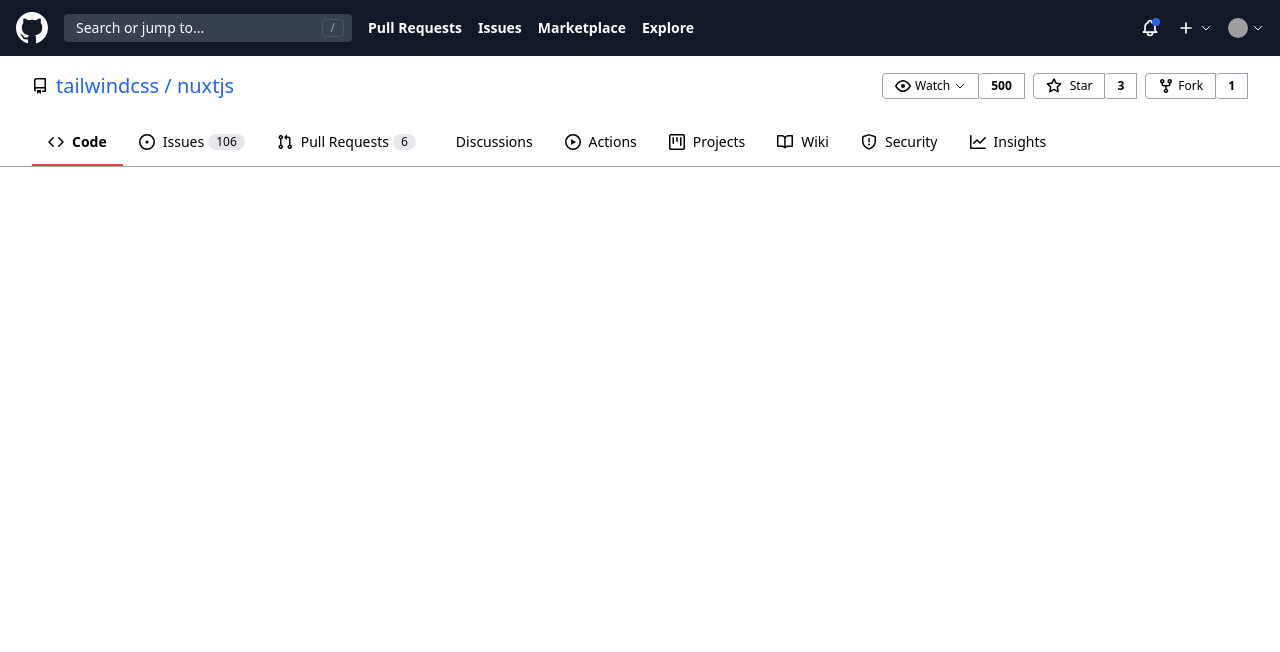
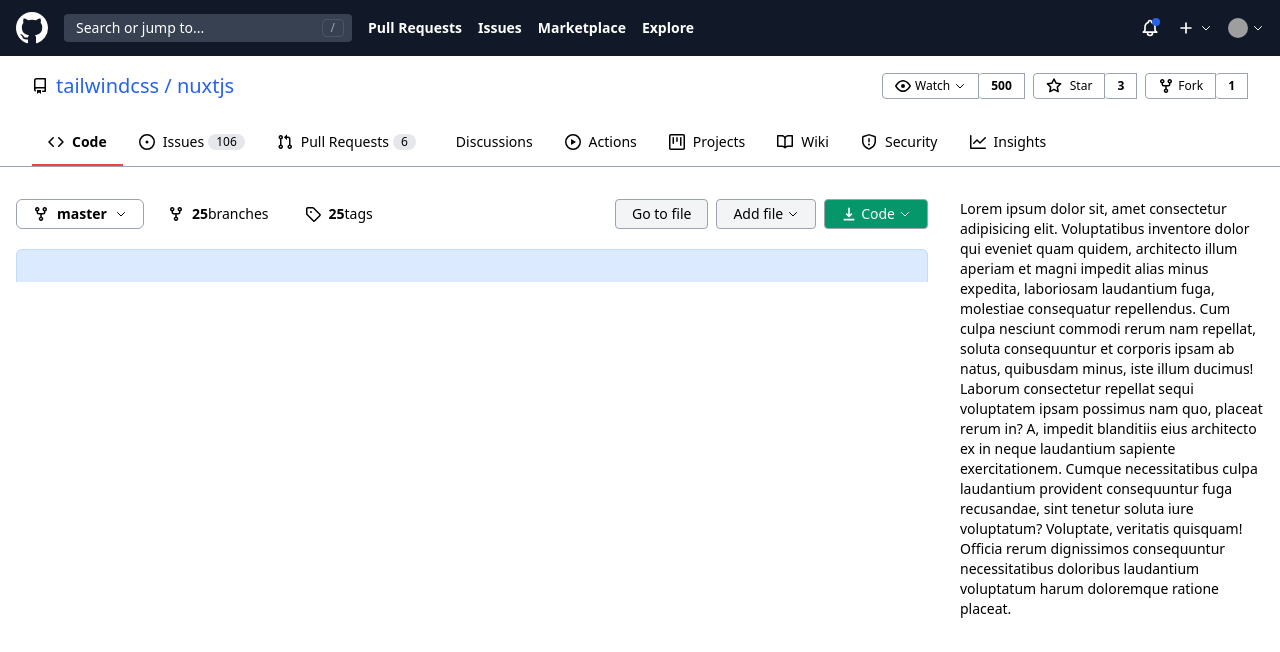
Before and after one commit to Rayan84/github-clone-tailwind, a Nuxt app: page /github in a window 1280 px wide. Shown: the top 652 px of the page. Built offline with nearby package versions, Linux system fonts and the light colour scheme; grey boxes are pictures that could not be loaded.

Commit message:
Add commits container

```diff
--- a/pages/github.vue
+++ b/pages/github.vue
@@ -116,7 +116,7 @@
             <span class="ml-2">Actions</span>
           </a>
         </li>
-                <li>
+        <li>
           <a href="#" class="flex items-center border-b-2 border-transparent hover:border-gray-400 transition ease-in-out duration-150 px-4 pb-3">
             <svg class="octicon octicon-project UnderlineNav-octicon d-none d-sm-inline" viewBox="0 0 16 16" version="1.1" width="16" height="16" aria-hidden="true"><path fill-rule="evenodd" d="M1.75 0A1.75 1.75 0 000 1.75v12.5C0 15.216.784 16 1.75 16h12.5A1.75 1.75 0 0016 14.25V1.75A1.75 1.75 0 0014.25 0H1.75zM1.5 1.75a.25.25 0 01.25-.25h12.5a.25.25 0 01.25.25v12.5a.25.25 0 01-.25.25H1.75a.25.25 0 01-.25-.25V1.75zM11.75 3a.75.75 0 00-.75.75v7.5a.75.75 0 001.5 0v-7.5a.75.75 0 00-.75-.75zm-8.25.75a.75.75 0 011.5 0v5.5a.75.75 0 01-1.5 0v-5.5zM8 3a.75.75 0 00-.75.75v3.5a.75.75 0 001.5 0v-3.5A.75.75 0 008 3z"></path></svg>
             <span class="ml-2">Projects</span>
@@ -141,6 +141,57 @@
           </a>
         </li>
       </li>
-    </ul>
+    </ul> <!-- end of repo navbar -->
+    <div class="container mx-auto my-8 px-4 flex">
+      <div class="file-explorer-container w-3/4 mr-8">
+        <div class="branch-navigation flex items-center justify-between">
+          <div class="flex items-center space-x-3">
+            <button class="border border-gray-400 rounded-md px-4 py-1 hover:bg-gray-200 flex items-center space-x-2">
+              <svg aria-hidden="true" viewBox="0 0 16 16" version="1.1" data-view-component="true" height="16" width="16" class="octicon octicon-repo-forked"><path fill-rule="evenodd" d="M5 3.25a.75.75 0 11-1.5 0 .75.75 0 011.5 0zm0 2.122a2.25 2.25 0 10-1.5 0v.878A2.25 2.25 0 005.75 8.5h1.5v2.128a2.251 2.251 0 101.5 0V8.5h1.5a2.25 2.25 0 002.25-2.25v-.878a2.25 2.25 0 10-1.5 0v.878a.75.75 0 01-.75.75h-4.5A.75.75 0 015 6.25v-.878zm3.75 7.378a.75.75 0 11-1.5 0 .75.75 0 011.5 0zm3-8.75a.75.75 0 100-1.5.75.75 0 000 1.5z"></path></svg>
+              <div class="font-semibold">master</div>
+              <svg class="w-3 ml-1" fill="none" stroke-linecap="round" stroke-linejoin="round" stroke-width="2" viewBox="0 0 24 24" stroke="currentColor"><path d="M19 9l-7 7-7-7"></path></svg>
+            </button>
+            <a href="#" class="flex items-center space-x-2 px-3 py-1 group">
+              <svg aria-hidden="true" viewBox="0 0 16 16" data-view-component="true" class="octicon octicon-repo-forked group-hover:text-blue-600 w-4"><path fill-rule="evenodd" d="M5 3.25a.75.75 0 11-1.5 0 .75.75 0 011.5 0zm0 2.122a2.25 2.25 0 10-1.5 0v.878A2.25 2.25 0 005.75 8.5h1.5v2.128a2.251 2.251 0 101.5 0V8.5h1.5a2.25 2.25 0 002.25-2.25v-.878a2.25 2.25 0 10-1.5 0v.878a.75.75 0 01-.75.75h-4.5A.75.75 0 015 6.25v-.878zm3.75 7.378a.75.75 0 11-1.5 0 .75.75 0 011.5 0zm3-8.75a.75.75 0 100-1.5.75.75 0 000 1.5z"></path></svg>
+              <span class="group-hover:text-blue-600">
+                <span class="font-semibold">25</span>
+                <span class="">branches</span>
+              </span>
+            </a>
+            <a href="#" class="flex items-center space-x-2 px-3 py-1 group">
+              <svg aria-hidden="true" viewBox="0 0 16 16" version="1.1" data-view-component="true" height="16" width="16" class="octicon octicon-tag text-gray">
+                <path fill-rule="evenodd" d="M2.5 7.775V2.75a.25.25 0 01.25-.25h5.025a.25.25 0 01.177.073l6.25 6.25a.25.25 0 010 .354l-5.025 5.025a.25.25 0 01-.354 0l-6.25-6.25a.25.25 0 01-.073-.177zm-1.5 0V2.75C1 1.784 1.784 1 2.75 1h5.025c.464 0 .91.184 1.238.513l6.25 6.25a1.75 1.75 0 010 2.474l-5.026 5.026a1.75 1.75 0 01-2.474 0l-6.25-6.25A1.75 1.75 0 011 7.775zM6 5a1 1 0 100 2 1 1 0 000-2z"></path>
+              </svg>
+               <span class="group-hover:text-blue-600">
+                <span class="font-semibold">25</span>
+                <span class="">tags</span>
+              </span>
+            </a>
+          </div>
+          <div class="flex items-center space-x-2">
+            <button class="border border-gray-400 rounded bg-gray-100 hover:bg-gray-200 px-4 py-1 flex items-center space-x-1">
+              <div>Go to file</div>
+            </button>
+            <button class="border border-gray-400 rounded bg-gray-100 hover:bg-gray-200 px-4 py-1 flex items-center space-x-1">
+              <div>Add file</div>
+              <svg xmlns="http://www.w3.org/2000/svg" fill="none" viewBox="0 0 24 24" stroke="currentColor" class="w-3 ml-1"><path stroke-linecap="round" stroke-linejoin="round" stroke-width="2" d="M19 9l-7 7-7-7"></path></svg>
+            </button>
+            <button class="border border-gray-400 rounded text-white bg-green-600 hover:bg-green-700 px-4 py-1 flex items-center space-x-1">
+              <svg xmlns="http://www.w3.org/2000/svg" class="h-4 w-4" viewBox="0 0 20 20" fill="currentColor">
+                <path fill-rule="evenodd" d="M3 17a1 1 0 011-1h12a1 1 0 110 2H4a1 1 0 01-1-1zm3.293-7.707a1 1 0 011.414 0L9 10.586V3a1 1 0 112 0v7.586l1.293-1.293a1 1 0 111.414 1.414l-3 3a1 1 0 01-1.414 0l-3-3a1 1 0 010-1.414z" clip-rule="evenodd" />
+              </svg>
+              <div>Code</div>
+              <svg xmlns="http://www.w3.org/2000/svg" fill="none" viewBox="0 0 24 24" stroke="currentColor" class="w-3 ml-1"><path stroke-linecap="round" stroke-linejoin="round" stroke-width="2" d="M19 9l-7 7-7-7"></path></svg>
+            </button>
+          </div>
+        </div>
+        <div class="commits-container bg-blue-100 rounded-md rounded-b-none border border-blue-200 border-b-0 flex items-center justify-between px-4 py-4 mt-5">
+
+        </div> <!-- end of commits container -->
+      </div> <!-- end of file explorer container -->
+      <div class="sidebar w-1/4">
+        Lorem ipsum dolor sit, amet consectetur adipisicing elit. Voluptatibus inventore dolor qui eveniet quam quidem, architecto illum aperiam et magni impedit alias minus expedita, laboriosam laudantium fuga, molestiae consequatur repellendus. Cum culpa nesciunt commodi rerum nam repellat, soluta consequuntur et corporis ipsam ab natus, quibusdam minus, iste illum ducimus! Laborum consectetur repellat sequi voluptatem ipsam possimus nam quo, placeat rerum in? A, impedit blanditiis eius architecto ex in neque laudantium sapiente exercitationem. Cumque necessitatibus culpa laudantium provident consequuntur fuga recusandae, sint tenetur soluta iure voluptatum? Voluptate, veritatis quisquam! Officia rerum dignissimos consequuntur necessitatibus doloribus laudantium voluptatum harum doloremque ratione placeat.
+      </div> <!-- end of sidebar -->
+    </div>
   </div>
 </template>
```
Also changed, not shown: 1 other file (tests, documents, lock files or other folders).
